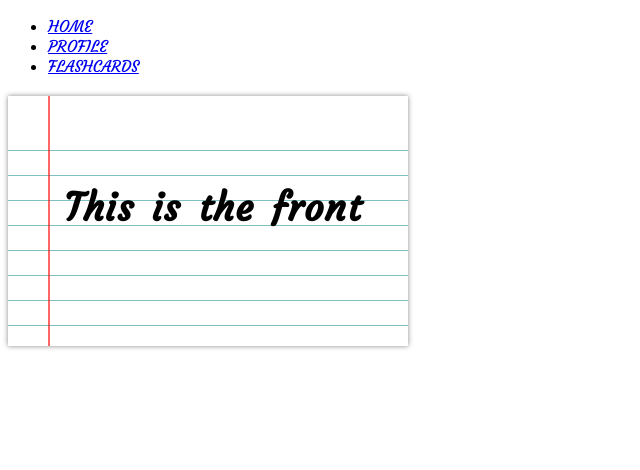
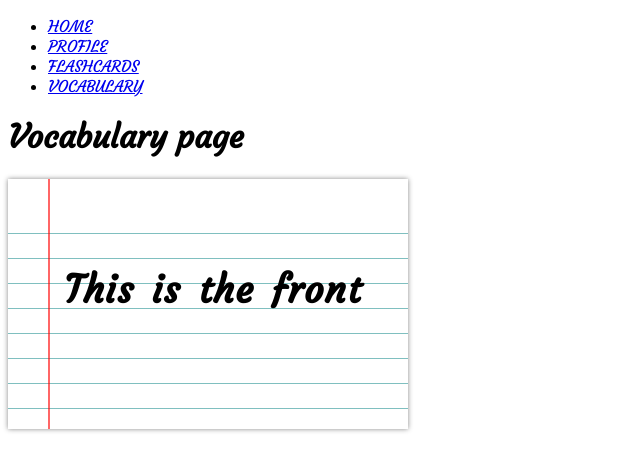
Before and after one commit to chatter-ladder/client, a React (Create React App) app: page /vocabulary in a window 1280 px wide. Shown: the top 470 px of the page, without its empty margins (0-640 px from the left). Built offline with nearby package versions, Linux system fonts and the light colour scheme.

Commit message:
Set up routing for Vocabulary page

```diff
--- a/src/components/Navigation/Navigation.js
+++ b/src/components/Navigation/Navigation.js
@@ -10,9 +10,7 @@ const Navigation = () => {
         <li><NavLink activeClassName={classes.active} to='/'>HOME</NavLink></li>
         <li><NavLink activeClassName={classes.active} to='profile'>PROFILE</NavLink></li>
         <li><NavLink activeClassName={classes.active} to='flashcards'>FLASHCARDS</NavLink></li>
-        {/*
         <li><NavLink activeClassName={classes.active} to='vocabulary'>VOCABULARY</NavLink></li>
-        */}
       </ul>
     </nav>
   )
--- a/src/containers/App.js
+++ b/src/containers/App.js
@@ -5,6 +5,8 @@ import Navigation from '../components/Navigation/Navigation';
 import Home from './pages/Home/Home';
 import Profile from './pages/Profile/Profile';
 import Flashcards from './pages/Flashcards/Flashcards';
+import Vocabulary from './pages/Vocabulary/Vocabulary';
+
 import Flashcard from '../components/Flashcard/Flashcard';
 
 
@@ -15,9 +17,10 @@ class App extends Component {
     return (
       <>
         <Navigation />
-        <Route path='/' exact component={Home} />
-        <Route path='/profile' component={Profile} />
-        <Route path='/flashcards' component={Flashcards} />
+          <Route path='/' exact component={Home} />
+          <Route path='/profile' component={Profile} />
+          <Route path='/flashcards' component={Flashcards} />
+          <Route path='/vocabulary' component={Vocabulary} />
         <Flashcard />
       </>
     );
--- /dev/null
+++ b/src/containers/pages/Vocabulary/Vocabulary.js
@@ -0,0 +1,9 @@
+import React from 'react';
+
+const Vocabulary = () => {
+  return (
+    <h1>Vocabulary page</h1>
+  )
+}
+
+export default Vocabulary;
```
